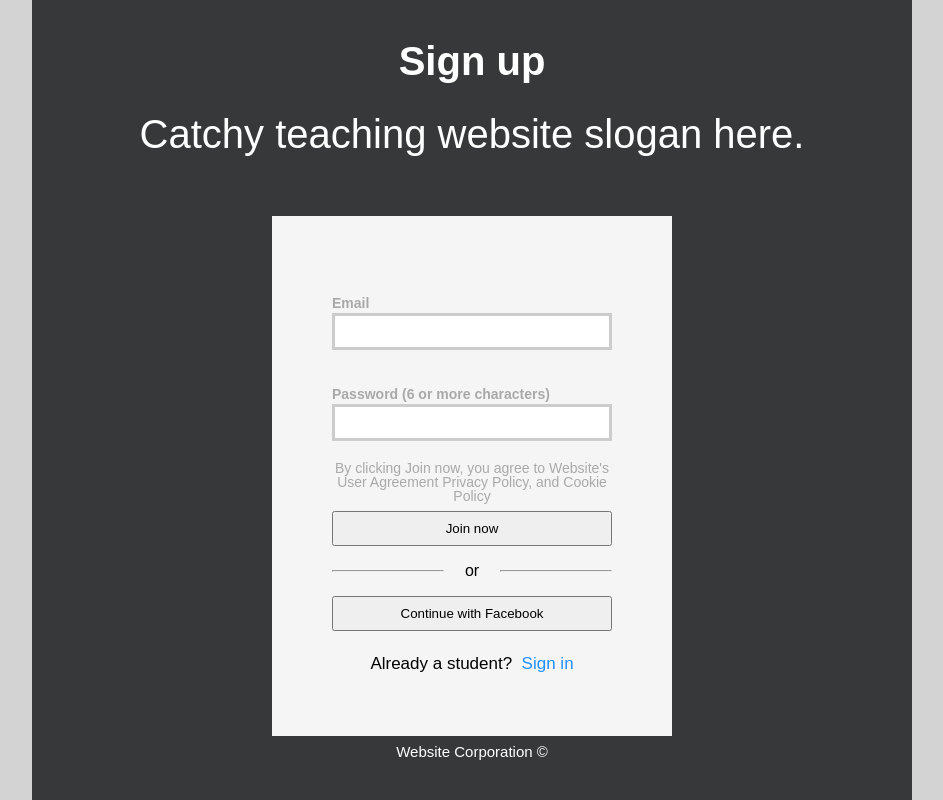
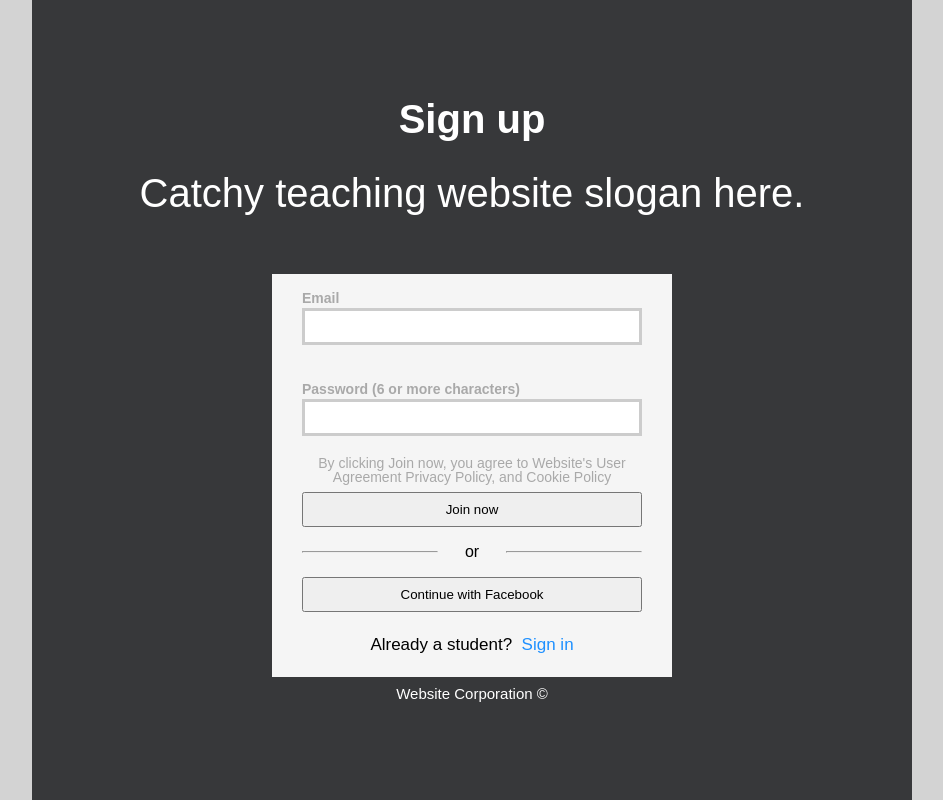
Before and after one commit to candrade86/teaching-site-frontend, a React (Create React App) app in the folder teaching-site/: page / in a window 1280 px wide. Shown: the whole page, without its empty margins (168-1111 px from the left). Built offline with nearby package versions, Linux system fonts and the light colour scheme.

Commit message:
increased with of elements inside of signup wrapper and set it's height to auto

```diff
--- a/teaching-site/src/styled-components/Signup.js
+++ b/teaching-site/src/styled-components/Signup.js
@@ -29,7 +29,8 @@ export const Slogan = styled.h1`
 export const SignupWrap = styled.div`
     max-width: 400px;
     width: 100%;
-    height: 65vh;
+    height: auto;
+    padding-bottom: 2.7%;
     background: whitesmoke;
 
     /* border: solid white; */
@@ -57,7 +58,7 @@ export const Form = styled.form`
 export const LabelWrap = styled.div`
     position: relative;
     bottom: -17px;
-    width: 70%;
+    width: 85%;
 
 `
 
@@ -68,7 +69,7 @@ export const Label = styled.label`
 `
 
 export const Input = styled.input`
-    width: 70%;
+    width: 85%;
     padding: 8px 20px;
     margin: 5% 0;
     border: 3px solid #ccc;
@@ -83,7 +84,7 @@ export const Input = styled.input`
 `
 
 export const Button = styled.button`
-    width: 70%;
+    width: 85%;
     padding: 8px 20px;
 `
 
@@ -91,7 +92,7 @@ export const OrWrap = styled.div`
     display: flex;
     justify-content: space-between;
     align-items: center;
-    width: 70%;
+    width: 85%;
     font-size: 1.6rem;
     padding: 4% 0;
 `
@@ -109,7 +110,7 @@ export const HR = styled.hr`
 `
 
 export const Policy = styled.div`
-    width: 70%;
+    width: 85%;
     padding-bottom: 2%;
 `
 export const PolicyText = styled.p`
```
